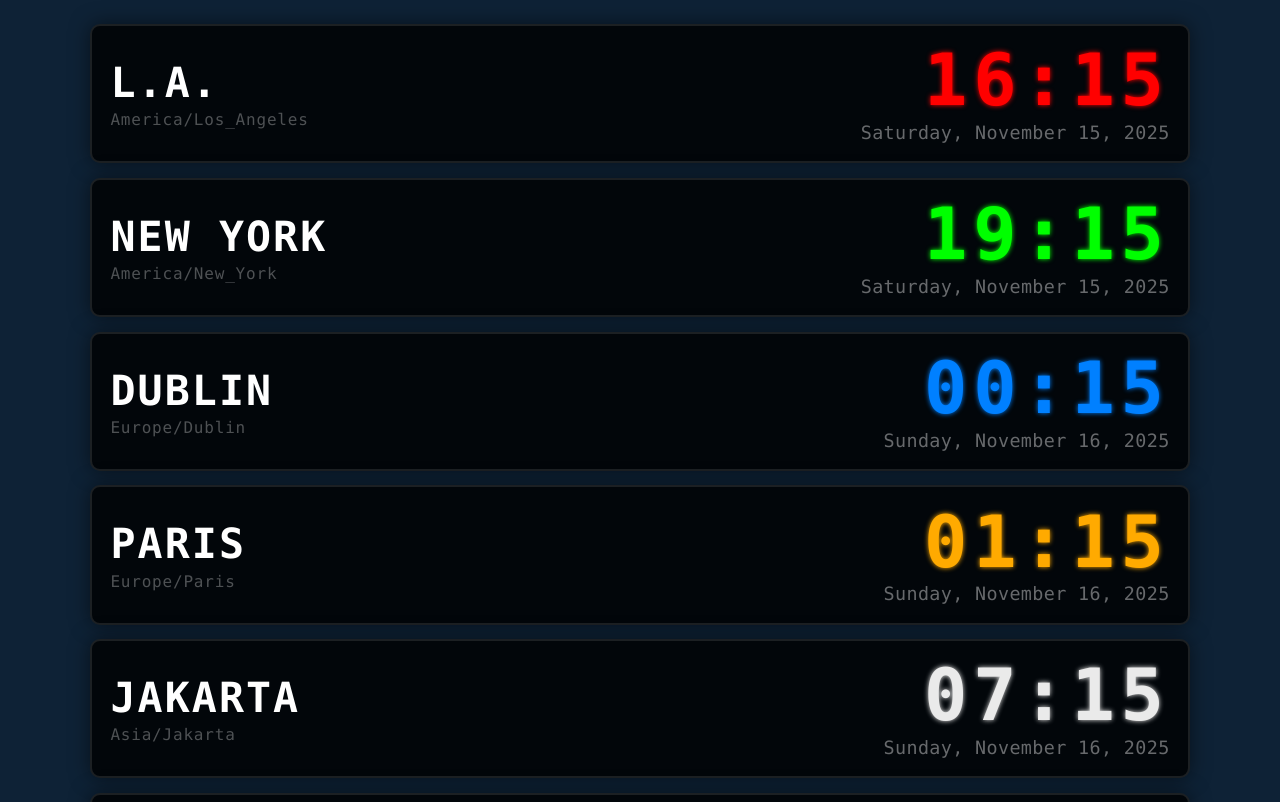
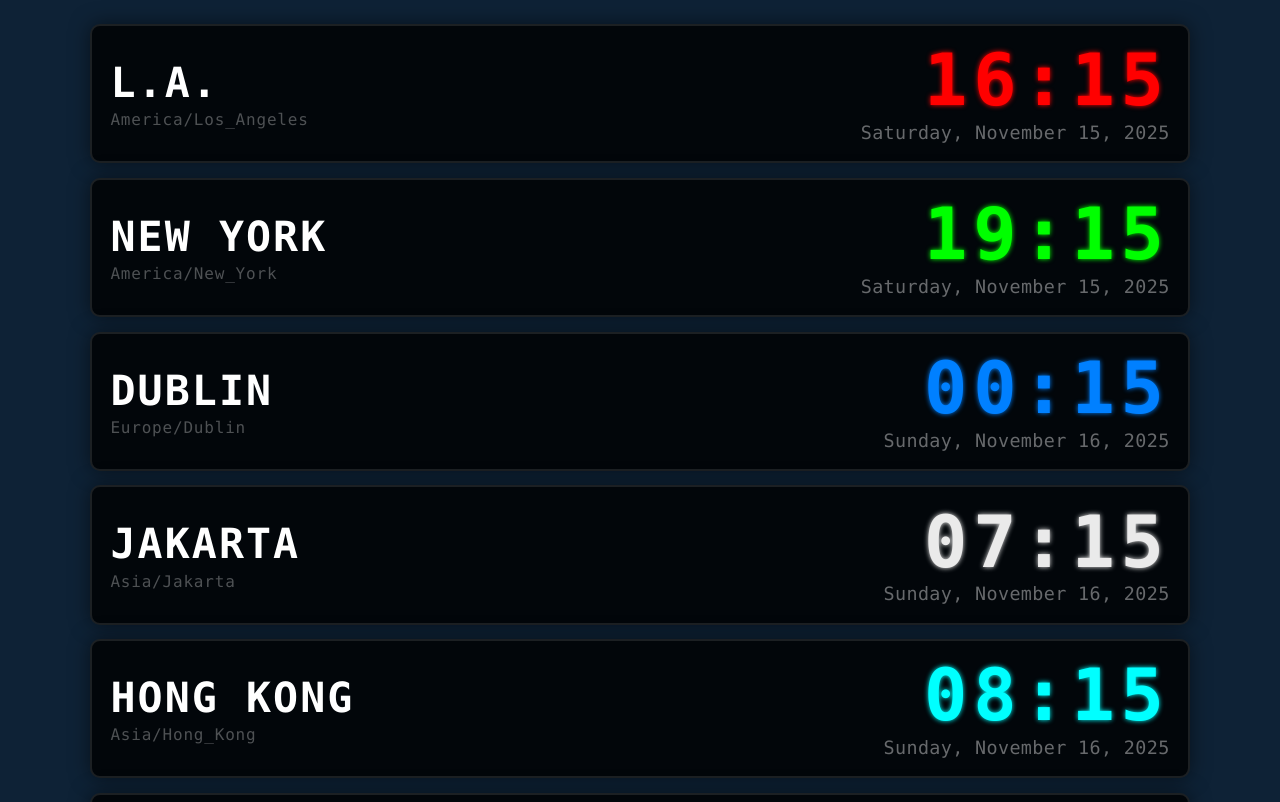
Before and after one commit to zincsoda/multi-clock-app, a React (Create React App) app: page / in a window 1280 px wide. Shown: the top 802 px of the page. Built offline with nearby package versions, Linux system fonts and the light colour scheme.

Commit message:
feat: implement #32 via agent

```diff
--- a/src/App.js
+++ b/src/App.js
@@ -6,7 +6,6 @@ const clocks = [
   { city: "L.A.", timezone: "America/Los_Angeles" },
   { city: "New York", timezone: "America/New_York" },
   { city: "Dublin", timezone: "Europe/Dublin" },
-  { city: "Paris", timezone: "Europe/Paris" },
   { city: "Jakarta", timezone: "Asia/Jakarta" },
   { city: "Hong Kong", timezone: "Asia/Hong_Kong" },
   { city: "Tokyo", timezone: "Asia/Tokyo" },
--- a/src/Clock.css
+++ b/src/Clock.css
@@ -100,33 +100,28 @@
   color: #ff0000;
 }
 
-/* Green LED - Hong Kong */
+/* Green LED - New York */
 .clock-card:nth-child(2) .clock-time {
   color: #00ff00;
 }
 
-/* Blue LED - New York */
+/* Blue LED - Dublin */
 .clock-card:nth-child(3) .clock-time {
   color: #0080ff;
 }
 
-/* Amber/Yellow LED - Dublin */
+/* Soft white - Jakarta */
 .clock-card:nth-child(4) .clock-time {
-  color: #ffaa00;
-}
-
-/* Soft white - Paris */
-.clock-card:nth-child(5) .clock-time {
   color: #eaeaea;
 }
 
-/* Cyan LED - Jakarta */
-.clock-card:nth-child(6) .clock-time {
+/* Cyan LED - Hong Kong */
+.clock-card:nth-child(5) .clock-time {
   color: #00ffff;
 }
 
 /* Magenta/Pink LED - Tokyo */
-.clock-card:nth-child(7) .clock-time {
+.clock-card:nth-child(6) .clock-time {
   color: #ff00ff;
 }
 
@@ -143,18 +138,14 @@
 }
 
 .clock-card:nth-child(4) .clock-reading-toggle {
-  color: #ffaa00;
+  color: #eaeaea;
 }
 
 .clock-card:nth-child(5) .clock-reading-toggle {
-  color: #eaeaea;
+  color: #00ffff;
 }
 
 .clock-card:nth-child(6) .clock-reading-toggle {
-  color: #00ffff;
-}
-
-.clock-card:nth-child(7) .clock-reading-toggle {
   color: #ff00ff;
 }
 
```
Also changed, not shown: 2 other files (tests, documents, lock files or other folders).
